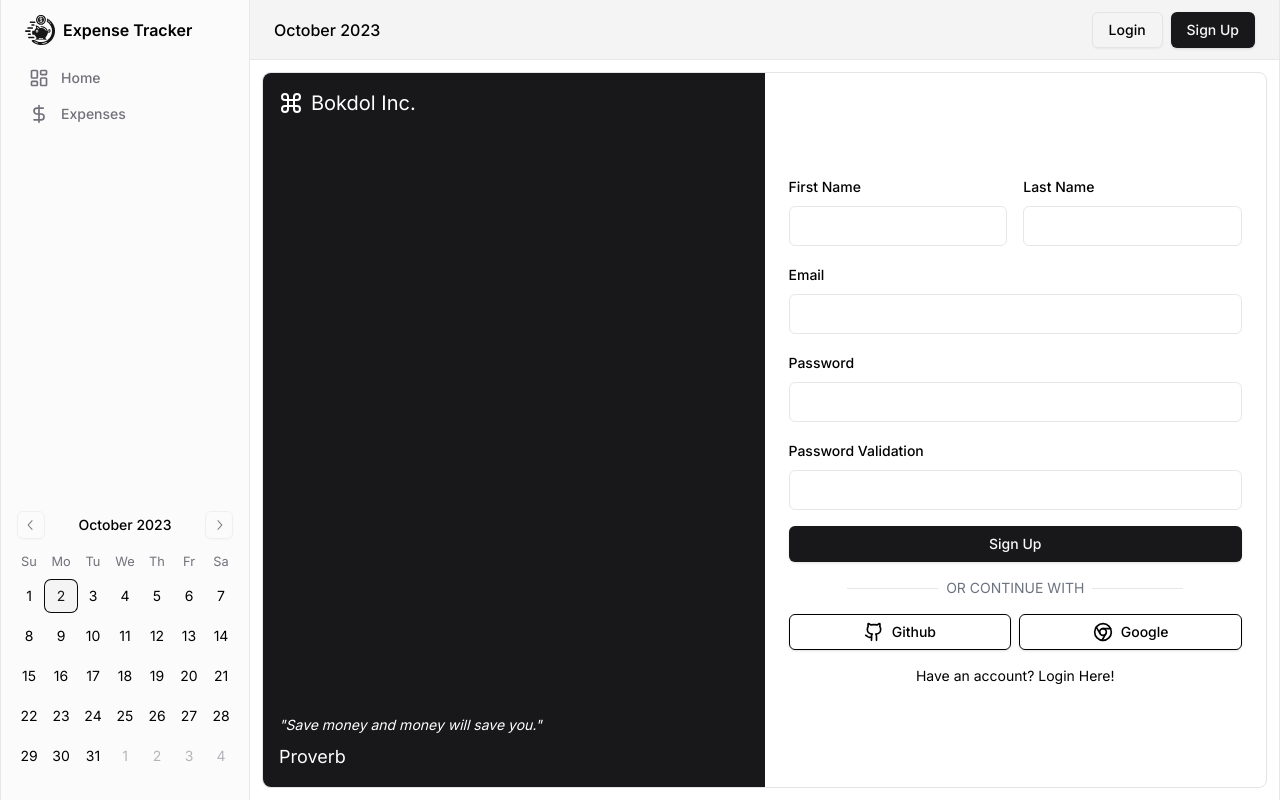
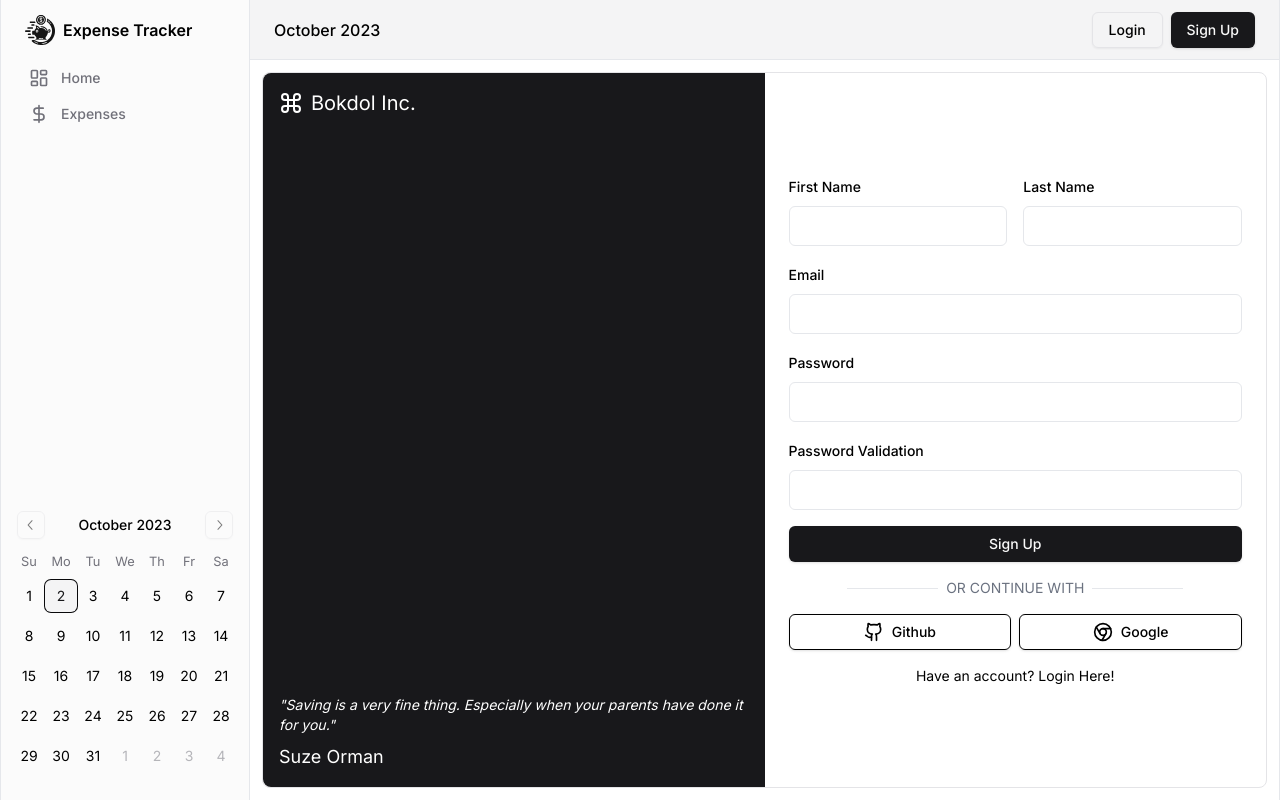
Before and after one commit to Bokdol11859/Expense-Tracker-Client, a Next.js app: page /signup in a window 1280 px wide. Built offline with nearby package versions, Linux system fonts and the light colour scheme.

Commit message:
[Refactor] Prevent quote from changing when rerendered

```diff
--- a/src/common/components/Auth/LeftDarkComponent.tsx
+++ b/src/common/components/Auth/LeftDarkComponent.tsx
@@ -3,14 +3,12 @@ import React from "react";
 
 import quotes from "@/quotes.json";
 
+const idx = Math.floor(Math.random() * quotes.length);
+const quote = quotes[idx];
+
 export const LeftDarkComponent = React.memo(() => {
-  const quote = React.useMemo(() => {
-    const idx = Math.floor(Math.random() * quotes.length);
-    return quotes[idx];
-  }, []);
-
   return (
-    <div className="hidden w-full h-full bg-zinc-900 rounded-l-lg xl:block">
+    <div className="hidden xl:block w-full h-full bg-zinc-900 rounded-l-lg ">
       <div className="w-full h-full flex flex-col items-center justify-between p-4">
         <div className="w-full text-white flex gap-2 items-center justify-start">
           <CommandIcon />
```
